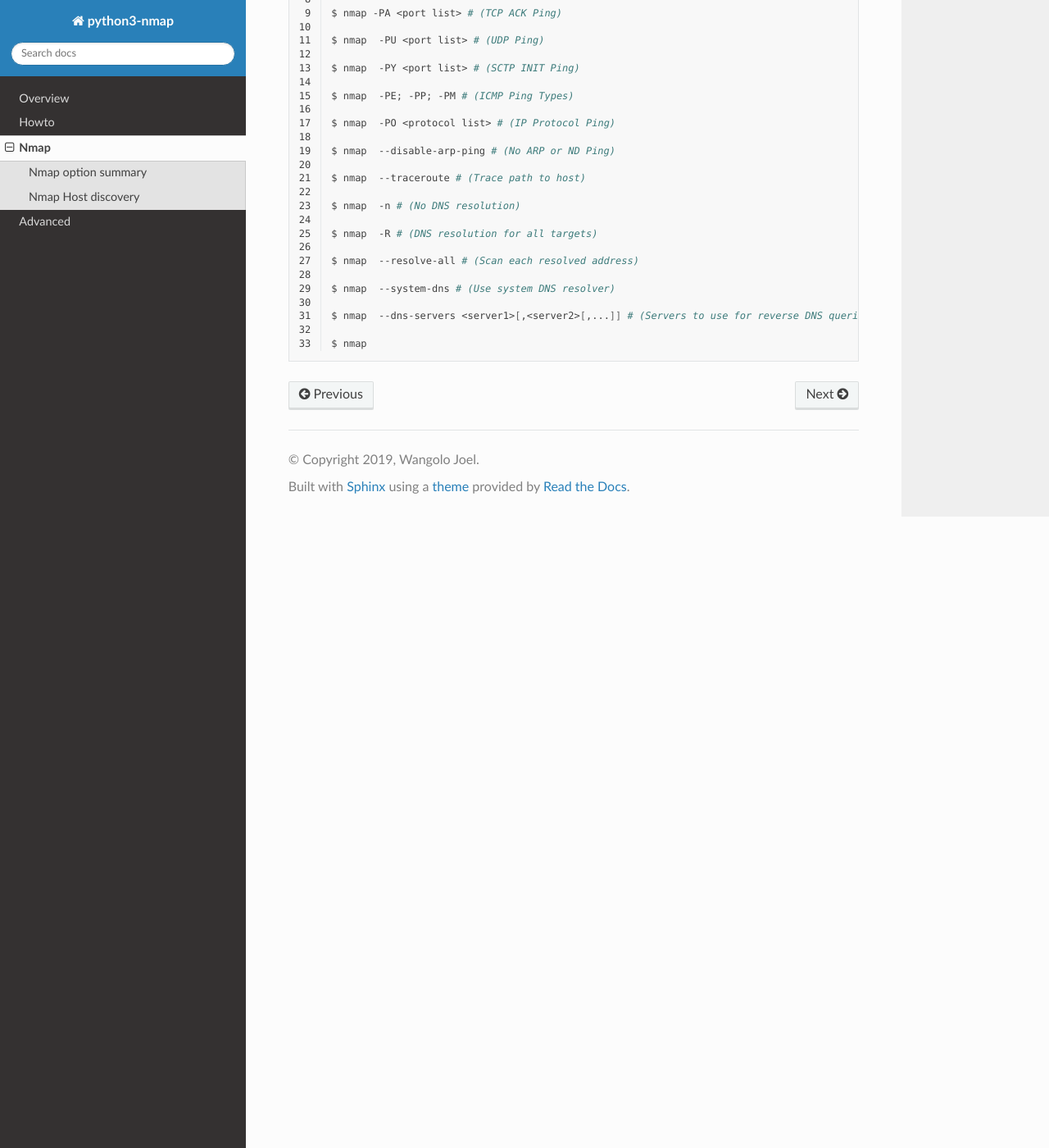
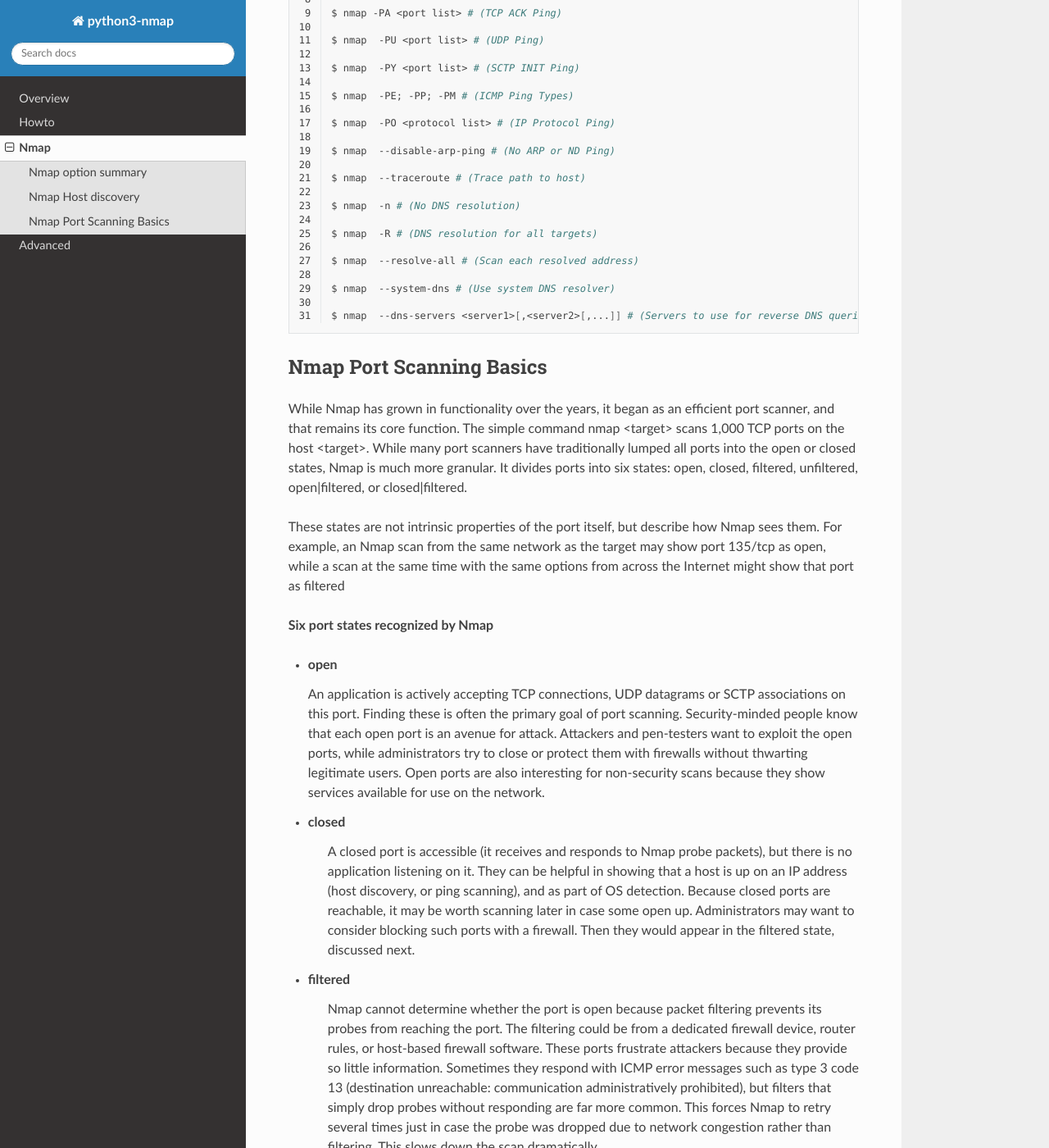
Before and after one commit to nmmapper/python3-nmap, a Sphinx documentation site: the page built from docs/nmap.rst, in a window 1280 px wide and 1400 px high, scrolled down 1457 px. Shown: the whole window at 82% size. Built offline with Sphinx 7.4.7 and the Read the Docs theme 2.0.0, drawn with Linux system fonts in a browser that asks for light colours; pages that are not in the unit, such as notebooks, are missing from menus; some of the changed text lies outside the part shown.

Commit message:
added some nmap commands

```diff
--- a/docs/nmap.rst
+++ b/docs/nmap.rst
@@ -72,4 +72,49 @@
 
    $ nmap  --dns-servers <server1>[,<server2>[,...]] # (Servers to use for reverse DNS queries)
 
-   $ nmap
+
+Nmap Port Scanning Basics
+-------------------------
+While Nmap has grown in functionality over the years, it began as an efficient port scanner, and that remains its core function. The simple command nmap <target> scans 1,000 TCP ports on the host <target>. While many port scanners have traditionally lumped all ports into the open or closed states, Nmap is much more granular. It divides ports into six states: open, closed, filtered, unfiltered, open|filtered, or closed|filtered.
+
+These states are not intrinsic properties of the port itself, but describe how Nmap sees them. For example, an Nmap scan from the same network as the target may show port 135/tcp as open, while a scan at the same time with the same options from across the Internet might show that port as filtered
+
+**Six port states recognized by Nmap**
+
+* **open**
+
+  An application is actively accepting TCP connections, UDP datagrams or SCTP associations on this port. Finding these is often the primary goal of port scanning. Security-minded people know that each open port is an avenue for attack. Attackers and pen-testers want to exploit the open ports, while administrators try to close or protect them with firewalls without thwarting legitimate users. Open ports are also interesting for non-security scans because they show services available for use on the network.
+
+* **closed**
+
+    A closed port is accessible (it receives and responds to Nmap probe packets), but there is no application listening on it. They can be helpful in showing that a host is up on an IP address (host discovery, or ping scanning), and as part of OS detection. Because closed ports are reachable, it may be worth scanning later in case some open up. Administrators may want to consider blocking such ports with a firewall. Then they would appear in the filtered state, discussed next.
+
+* **filtered**
+
+    Nmap cannot determine whether the port is open because packet filtering prevents its probes from reaching the port. The filtering could be from a dedicated firewall device, router rules, or host-based firewall software. These ports frustrate attackers because they provide so little information. Sometimes they respond with ICMP error messages such as type 3 code 13 (destination unreachable: communication administratively prohibited), but filters that simply drop probes without responding are far more common. This forces Nmap to retry several times just in case the probe was dropped due to network congestion rather than filtering. This slows down the scan dramatically.
+
+* **unfiltered**
+
+    The unfiltered state means that a port is accessible, but Nmap is unable to determine whether it is open or closed. Only the ACK scan, which is used to map firewall rulesets, classifies ports into this state. Scanning unfiltered ports with other scan types such as Window scan, SYN scan, or FIN scan, may help resolve whether the port is open
+
+* **open|filtered**
+
+    Nmap places ports in this state when it is unable to determine whether a port is open or filtered. This occurs for scan types in which open ports give no response. The lack of response could also mean that a packet filter dropped the probe or any response it elicited. So Nmap does not know for sure whether the port is open or being filtered. The UDP, IP protocol, FIN, NULL, and Xmas scans classify ports this way.
+
+* **closed|filtered**
+
+    This state is used when Nmap is unable to determine whether a port is closed or filtered. It is only used for the IP ID idle scan.
+
+.. code-block:: bash
+   :linenos:
+
+   Not shown: 995 filtered ports
+   PORT     STATE  SERVICE
+   80/tcp   open   http
+   113/tcp  closed ident
+   443/tcp  open   https
+   8080/tcp open   http-proxy
+   8443/tcp open   https-alt
+
+   Nmap done: 1 IP address (1 host up) scanned in 18.57 seconds
+   # Notice the STATE
```
